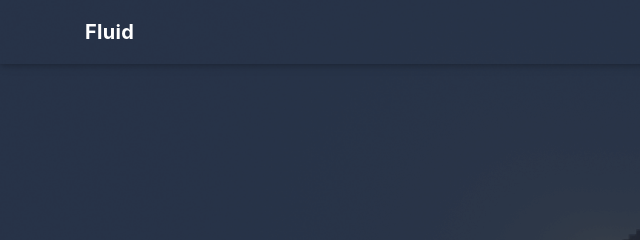
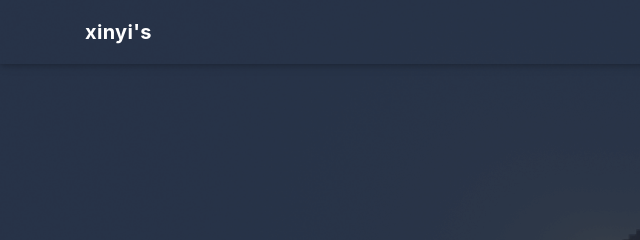
Before and after one commit to xinyi72/xinyi72.github.io, a plain HTML site: page index.html in a window 1280 px wide. Shown: the top 240 px of the page, 0-640 px from the left. Drawn offline with nearby package versions, Linux system fonts and the light colour scheme; some packages are replaced by stand-ins of ours; a script that the page names is missing; a small style sheet from the web is missing.

Commit message:
Site updated: 2024-12-25 10:59:09

```diff
--- a/index.html
+++ b/index.html
@@ -87,7 +87,7 @@
   <nav id="navbar" class="navbar fixed-top  navbar-expand-lg navbar-dark scrolling-navbar">
   <div class="container">
     <a class="navbar-brand" href="/">
-      <strong>Fluid</strong>
+      <strong>xinyi's</strong>
     </a>
 
     <button id="navbar-toggler-btn" class="navbar-toggler" type="button" data-toggle="collapse"
```
